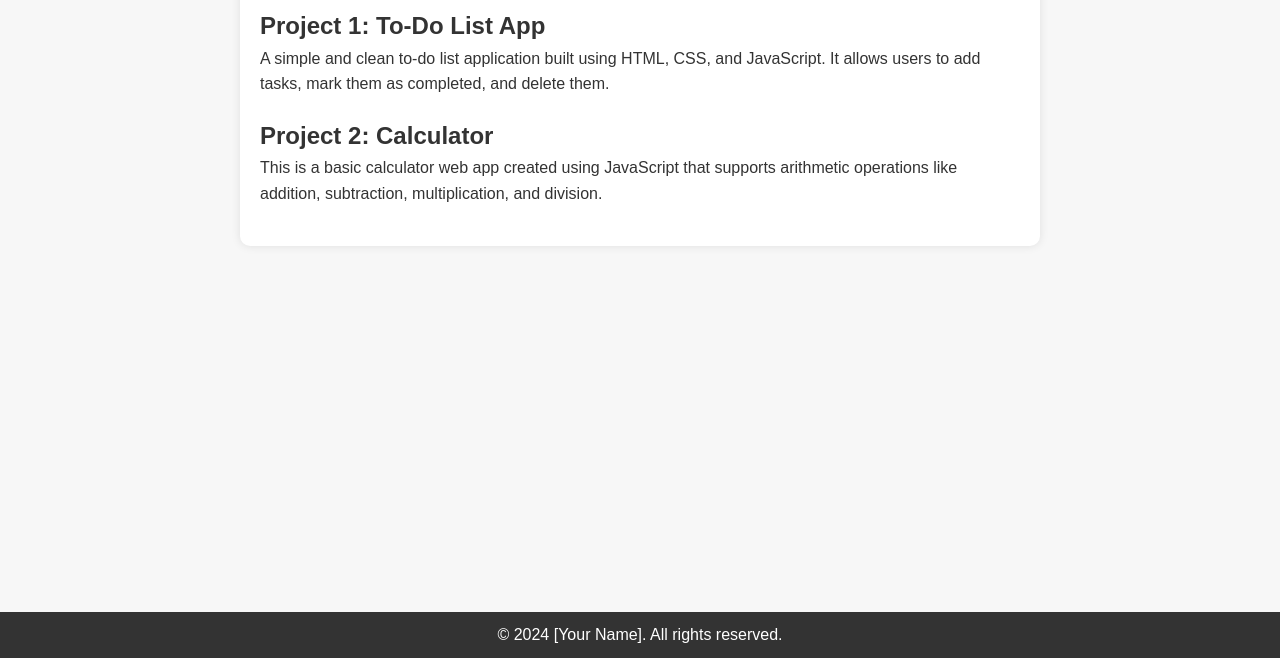
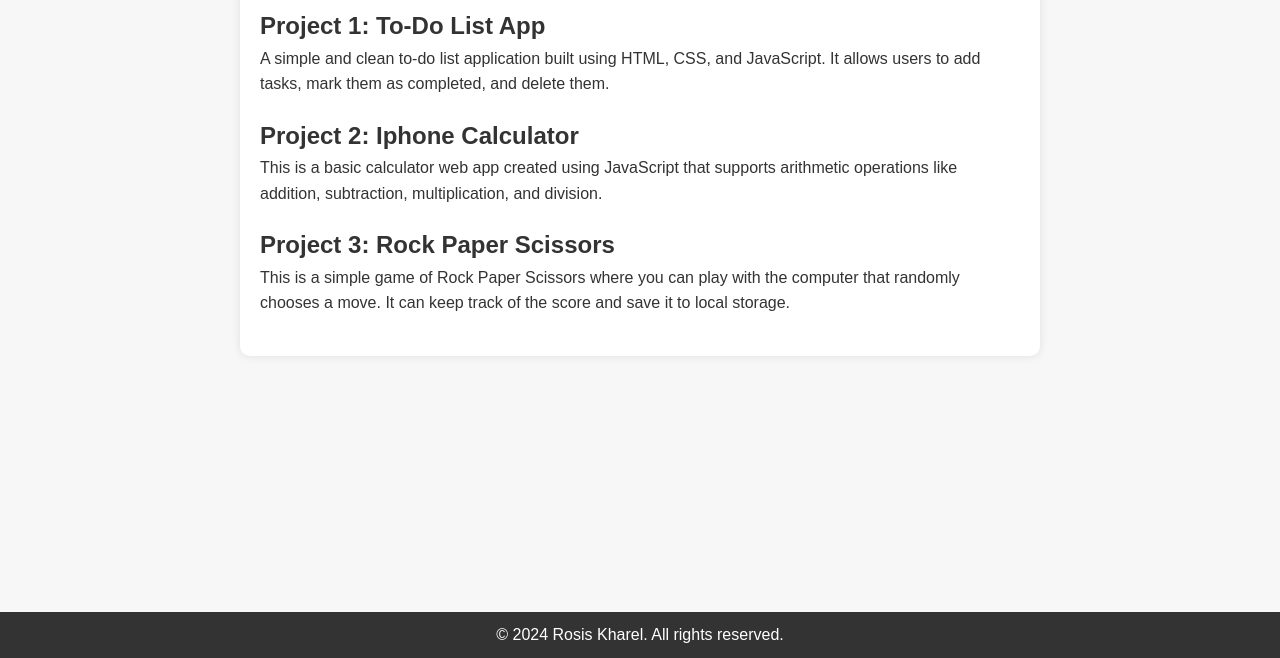
Before and after one commit to RosisK/rosisk.github.io, a plain HTML site: page projects.html in a window 1280 px wide. Shown: the part 142-800 px from the top of the page. Drawn offline with Linux system fonts and the light colour scheme.

Commit message:
Added more projects

```diff
--- a/projects.html
+++ b/projects.html
@@ -19,19 +19,37 @@
     <section class="projects">
         <h1>My Projects</h1>
         <div class="project">
+            <a href="https://rosisk.github.io/To-Do-List/">
             <h3>Project 1: To-Do List App</h3>
             <p>A simple and clean to-do list application built using HTML, CSS, and JavaScript. It allows users to add tasks, mark them as completed, and delete them.</p>
+            </a>
         </div>
 
         <div class="project">
-            <h3>Project 2: Calculator</h3>
-            <p>This is a basic calculator web app created using JavaScript that supports arithmetic operations like addition, subtraction, multiplication, and division.</p>
+            <a href="https://rosisk.github.io/iPhone-Calculator/">
+                <h3>Project 2: Iphone Calculator</h3>
+                <p>This is a basic calculator web app created using JavaScript that supports arithmetic operations like addition, subtraction, multiplication, and division.</p>
+            </a>
+        </div>
+
+        <div class="project">
+            <a href="https://rosisk.github.io/rps-game">
+                <h3>Project 3: Rock Paper Scissors</h3>
+                <p>This is a simple game of Rock Paper Scissors where you can play with the computer that randomly chooses a move. It can keep track of the score and save it to local storage.</p>
+            </a>
+        </div>
+
+        <div class="project">
+            <a href="">
+                <h3></h3>
+                <p></p>
+            </a>
         </div>
 
     </section>
 
     <footer>
-        <p>&copy; 2024 [Your Name]. All rights reserved.</p>
+        <p>&copy; 2024 Rosis Kharel. All rights reserved.</p>
     </footer>
 </body>
 </html>
--- a/style.css
+++ b/style.css
@@ -63,6 +63,15 @@ nav ul li a:hover {
     font-size: 1.5rem;
 }
 
+.project a {
+    text-decoration: none;
+    color: inherit;
+}
+
+.project:hover h3 {
+    color: #f4a261;
+}
+
 footer {
     text-align: center;
     padding: 10px 0;
```
